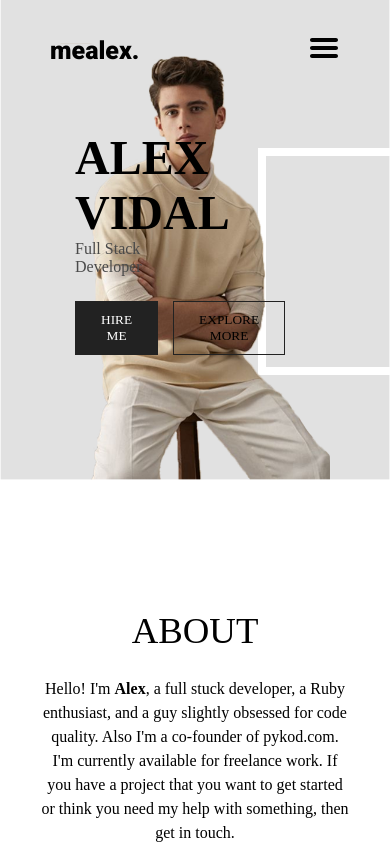
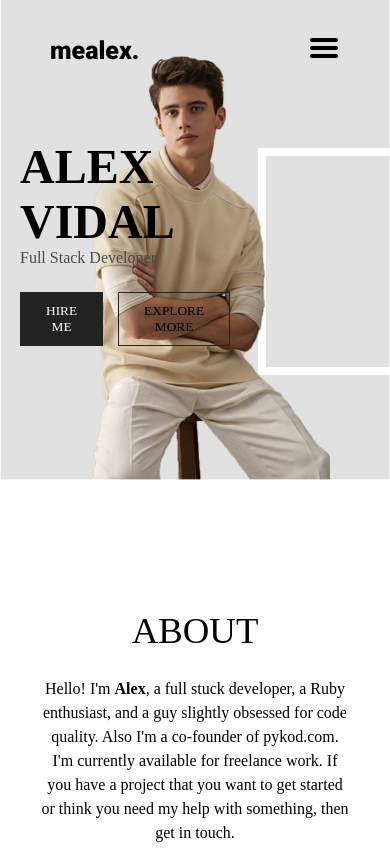
Before and after one commit to zaksiu12s/mealex., a plain HTML site: page index.html in a window 390 px wide. Shown: the top 848 px of the page. Drawn offline with Linux system fonts and the light colour scheme.

Commit message:
Update styles.css

```diff
--- a/styles.css
+++ b/styles.css
@@ -882,4 +882,8 @@ body {
   .projects div {
     width: 100%;
   }
+
+  .hero .left {
+    padding-left: 20px;
+  }
 }
```
